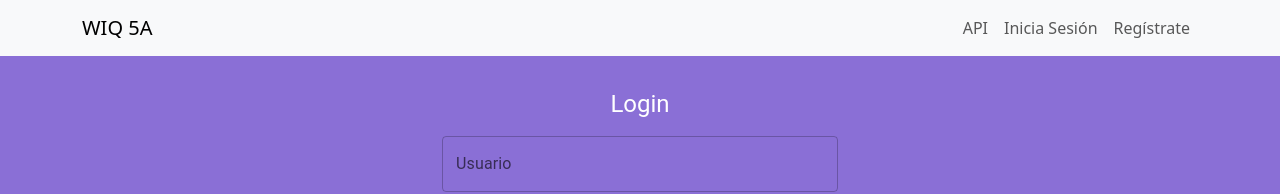
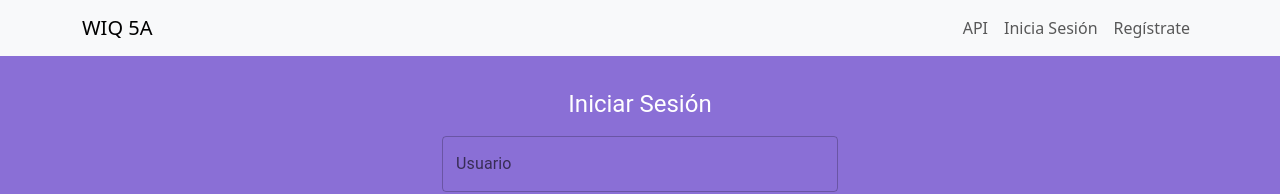
Before and after one commit to Arquisoft/wiq_es05a, a React (Create React App) app in the folder webapp/: page /login in a window 1280 px wide. Shown: the top 194 px of the page. Built offline with nearby package versions, Linux system fonts and the light colour scheme; no server answers; the HTML template or start-up script is replaced by a standard one.

Commit message:
Adaptado Login

```diff
--- a/webapp/src/components/Login.js
+++ b/webapp/src/components/Login.js
@@ -47,7 +47,7 @@ const Login = ({isLogged, setIsLogged, username, setUsername}) => {
       ) : (
         <div>
           <Typography component="h1" variant="h5">
-            Login
+            Iniciar Sesión
           </Typography>
           <TextField
             name="username"
```
